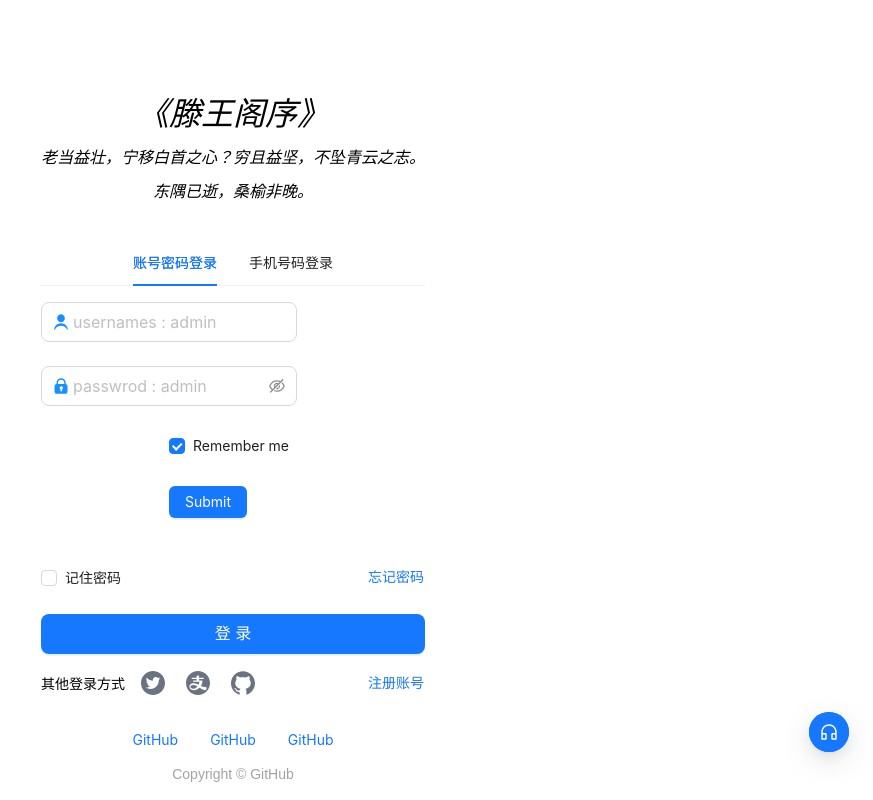
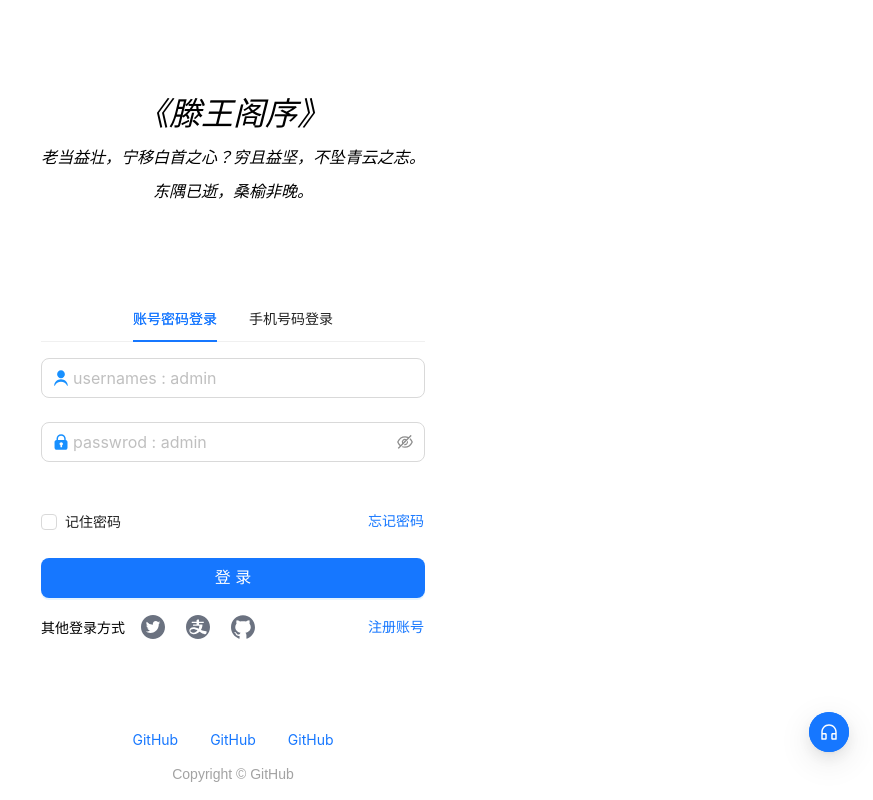
Before and after one commit to fortylee/admin-vue3, a Vue app: page /login in a window 1280 px wide. Shown: the whole page, without its empty margins (407-1280 px from the left). Built offline with nearby package versions, Linux system fonts and the light colour scheme.

Commit message:
Add notification file

```diff
--- a/src/components/Home.vue
+++ b/src/components/Home.vue
@@ -1,10 +1,11 @@
 <script setup lang = "ts">
 
-import { EyeInvisibleOutlined, EyeTwoTone } from '@ant-design/icons-vue'
 </script>
 
 <template>
-
+  <div>
+    Homepage
+  </div>
 </template>
 
 <style scoped>
--- a/src/components/login.vue
+++ b/src/components/login.vue
@@ -7,45 +7,48 @@ import {
   GithubFilled,
   AlipayCircleFilled
 } from '@ant-design/icons-vue';
+import { reactive, ref } from 'vue';
+import openNotification from '@/utils/notification.ts'
 
-import { h } from 'vue';
-import { ref } from 'vue'
+
 import router from '../router'
 const activeKey = ref('1')
-const userName = ref('')
-const passWord = ref('')
+const phone = ref('')
+const verify = ref('')
 const size = ref('large')
+
+
+
 function tabClick() {
   console.log("被点击了")
 }
+function changHandle(key: string) {
+  console.log(key)
+}
 
-import { reactive } from 'vue';
 
+// form data type
 interface FormState {
   username: string;
   password: string;
-  remember: boolean;
 }
 
 const formState = reactive<FormState>({
   username: '',
   password: '',
-  remember: true,
 });
-const onFinish = (values: any) => {
-  console.log('Success:', values);
+const onFinish = (values: FormState) => {
+  if (values.username === 'admin' && values.password === 'admin' ){
+    router.push('home')
+  } else {
+    console.log(values.username)
+    console.log(values.password)
+    openNotification('error', '账号或密码错误，请检查！')
+  }
 };
 
-const onFinishFailed = (errorInfo: any) => {
-  console.log('Failed:', errorInfo);
-};
-function changHandle(key: string) {
-  console.log(key)
-}
-
-function buttonHandle () {
-
-    router.push({ name: 'Home'})
+const submit = () => {
+  console.log(formState)
 }
 
 </script>
@@ -73,11 +76,8 @@ function buttonHandle () {
                 <a-form
                   :model="formState"
                   name="basic"
-                  :label-col="{ span: 8 }"
-                  :wrapper-col="{ span: 16 }"
                   autocomplete="off"
                   @finish="onFinish"
-                  @finishFailed="onFinishFailed"
                 >
                   <!--form - username-->
                   <a-form-item
@@ -109,14 +109,6 @@ function buttonHandle () {
                       </template>
                     </a-input-password>
                   </a-form-item>
-                  <!--form - remember me-->
-                  <a-form-item name="remember" :wrapper-col="{ offset: 8, span: 16 }">
-                    <a-checkbox v-model:checked="formState.remember">Remember me</a-checkbox>
-                  </a-form-item>
-                  <!--form - submit-->
-                  <a-form-item :wrapper-col="{ offset: 8, span: 16 }">
-                    <a-button type="primary" html-type="submit">Submit</a-button>
-                  </a-form-item>
                 </a-form>
               </a-space>
             </a-tab-pane>
@@ -124,7 +116,7 @@ function buttonHandle () {
             <a-tab-pane key="2" tab="手机号码登录">
               <a-space direction="vertical" class="w-full" :size="size">
                 <!--phoneNumber-->
-                <a-input v-model:value="userName" placeholder="phoneNumber" :size="size">
+                <a-input v-model:value="phone" placeholder="phoneNumber" :size="size">
                   <template #prefix>
                     <svg class="icon" aria-hidden="true">
                       <use xlink:href="#icon-phone_iphone" />
@@ -133,7 +125,7 @@ function buttonHandle () {
                 </a-input>
                 <!--verify-->
                 <div class="flex justify-between">
-                  <a-input v-model:value="userName" placeholder="verify" :size="size" class="w-8/12	 mr-1 ">
+                  <a-input v-model:value="verify" placeholder="verify" :size="size" class="w-8/12	 mr-1 ">
                     <template #prefix>
                       <svg class="icon" aria-hidden="true">
                         <use xlink:href="#icon-yanzhengma-"/>
@@ -157,7 +149,7 @@ function buttonHandle () {
           </a-button>
         </div>
         <div>
-          <a-button type="primary" size="large" block @click="buttonHandle">
+          <a-button type="primary" size="large" block @click="submit">
             登录
           </a-button>
         </div>
--- /dev/null
+++ b/src/utils/notification.ts
@@ -0,0 +1,10 @@
+import { notification } from 'ant-design-vue'
+
+type NotificationType = 'info' | 'warning' | 'error' | 'success';
+const openNotification = (type: NotificationType, message: string) => {
+    notification[type]({
+        message,
+        duration:2
+    })
+}
+export default openNotification
```
